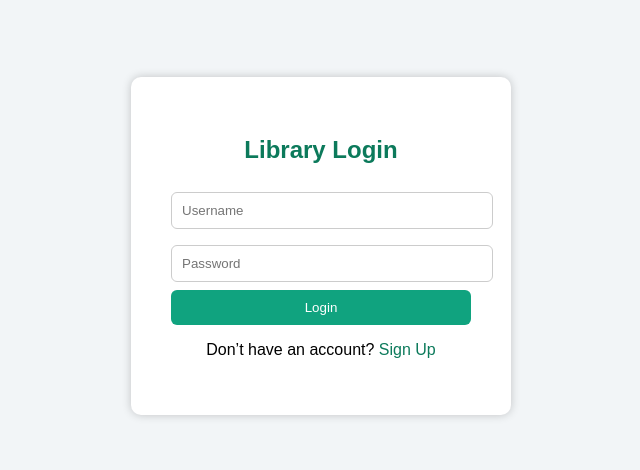
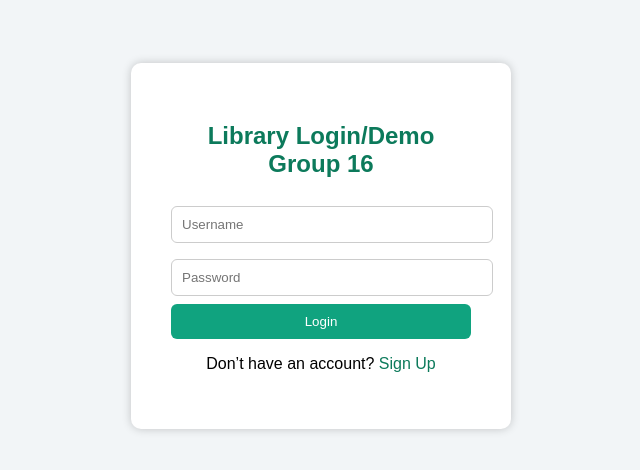
Before and after one commit to CaoD05/DemoHTML, a plain HTML site: page index.html in a window 1280 px wide. Shown: the part 162-632 px from the top of the page, without its empty margins (319-959 px from the left). Drawn offline with Linux system fonts and the light colour scheme.

Commit message:
Update title and heading in index.html

```diff
--- a/index.html
+++ b/index.html
@@ -3,7 +3,7 @@
 <head>
 <meta charset="UTF-8">
 <meta name="viewport" content="width=device-width, initial-scale=1.0">
-<title>Library Login/Demo Group 16</title>
+<title>Demo Group 16</title>
 <style>
   body {
     font-family: Arial, sans-serif;
@@ -60,7 +60,7 @@
 <body>
 
 <div class="login-box">
-  <h2>Library Login</h2>
+  <h2>Library Login/Demo Group 16</h2>
   <input type="text" id="username" placeholder="Username">
   <input type="password" id="password" placeholder="Password">
   <button onclick="login()">Login</button>
```
